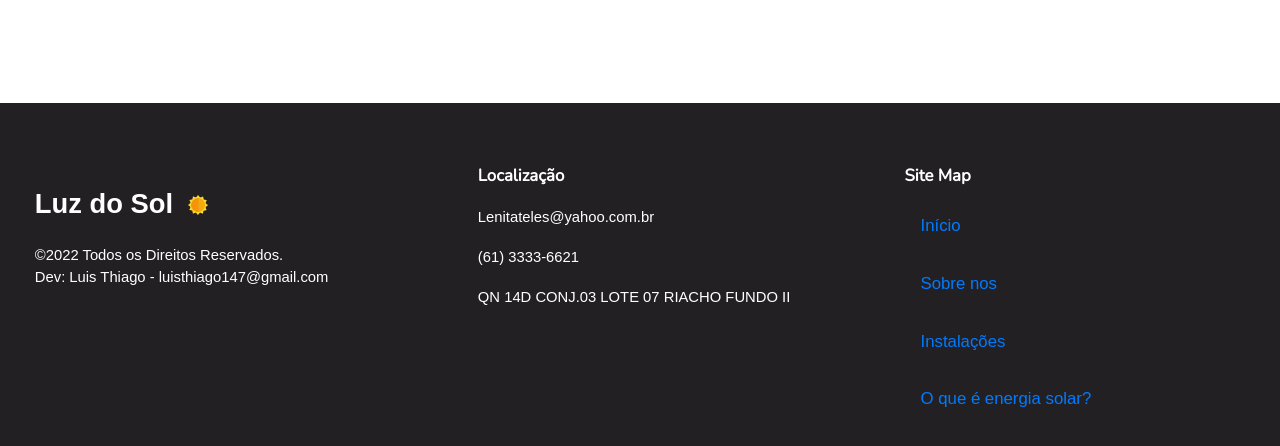
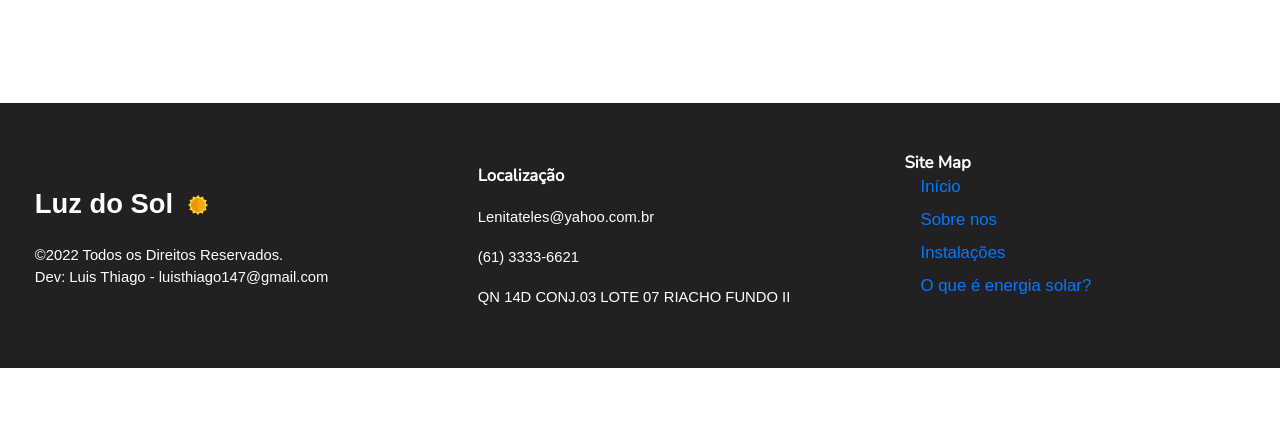
Before and after one commit to LuisThiago27/LuzDoSol, a plain HTML site: page index.html in a window 1280 px wide. Shown: the part 2849-3295 px from the top of the page. After the commit the page ends 3217 px from the top, so only its background shows below. Drawn offline with nearby package versions, Linux system fonts and the light colour scheme.

Commit message:
Update index.html

```diff
--- a/index.html
+++ b/index.html
@@ -206,7 +206,7 @@
                     QN 14D CONJ.03 LOTE 07 RIACHO FUNDO II
                 </span>
             </div>
-            <div class="col-4 contact-col">
+            <div class="col-4 contact-col1">
                 <strong class="sub-title2">
                     Site Map
                 </strong>
```
